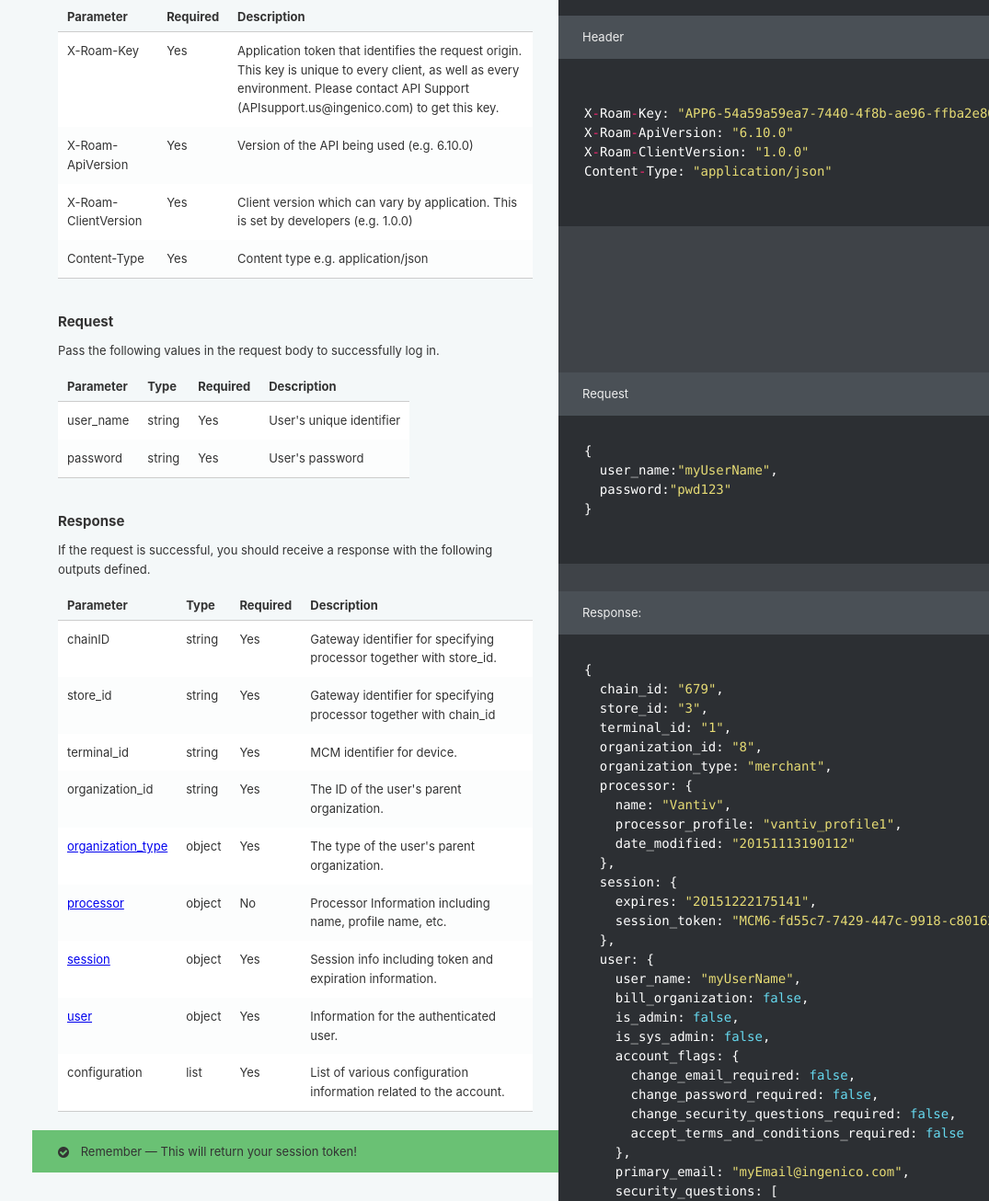
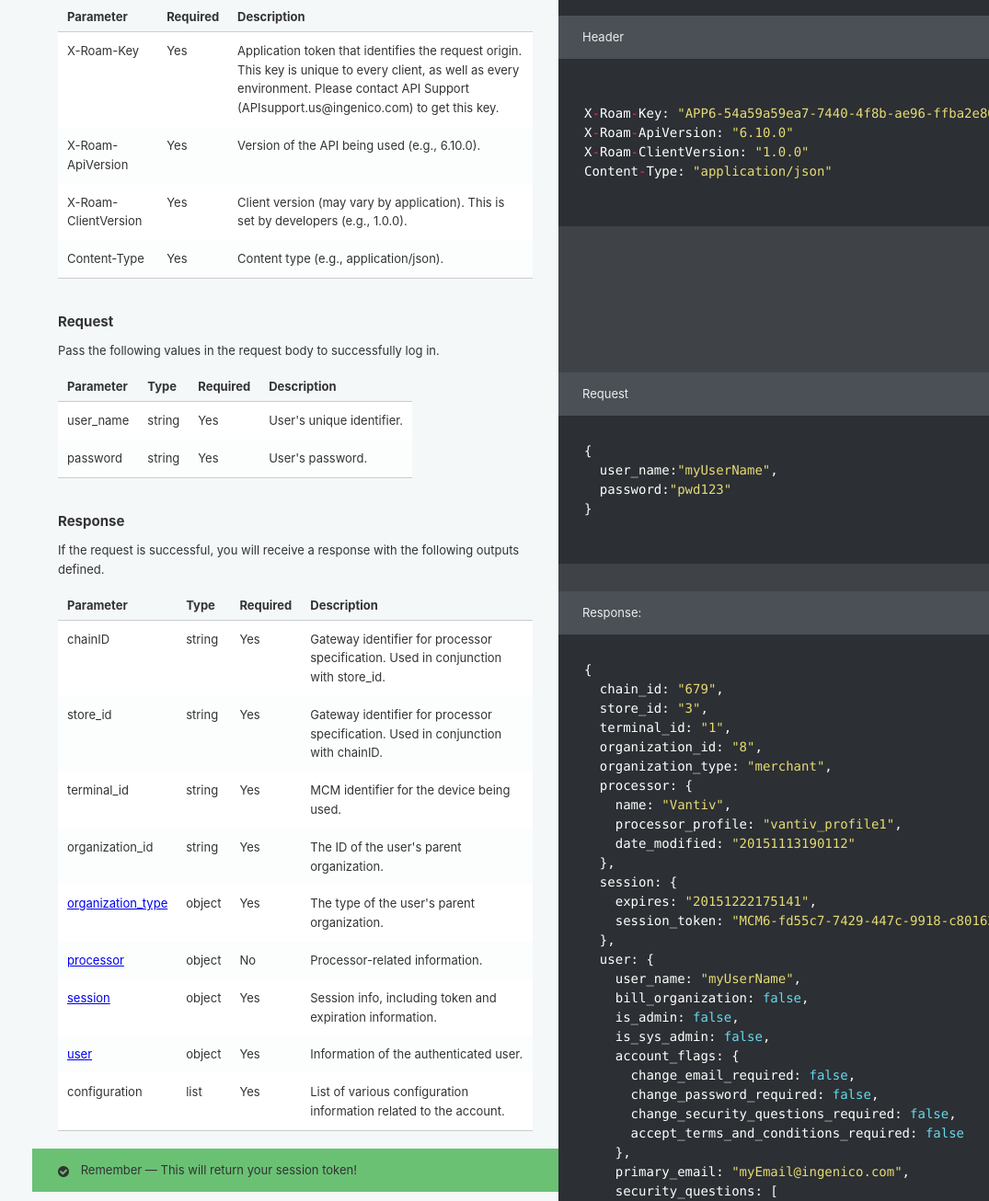
Before and after one commit to nickgag626/RESTfulAPI_Sample, a plain HTML site: page docs/index.html in a window 1280 px wide. Shown: the part 966-2272 px from the top of the page at 92% size, without its empty margins (205-1280 px from the left). Drawn offline with Linux system fonts and the light colour scheme.

Commit message:
Add files via upload

```diff
--- a/docs/index.html
+++ b/docs/index.html
@@ -253,11 +253,11 @@
 </blockquote>
 <pre class="highlight javascript tab-javascript"><code><span class="nx">https</span><span class="p">:</span><span class="c1">//domain.com</span>
 </code></pre>
-<p>The Ingenico One WSAPI platform is a set of REST APIs designed to be consumed by developers for interaction with our Mobile Commerce Manager (MCM). This provides access to all of the features offered for accepting payments, performing administrative tasks, and conducting full end-end transaction processing.</p>
+<p>The Ingenico One WSAPI platform is a set of REST APIs designed to be consumed by developers for interaction with our Mobile Commerce Manager (MCM). This provides access to all of the features offered for accepting payments, performing administrative tasks, and conducting full end-to-end transaction processing.</p>
 <h1 id='api-library'>API Library</h1>
 <p>Please reference this section for the detailed view of the APIs provided within the Ingenico One WSAPI platform.</p>
 <h1 id='authentication'>Authentication</h1>
-<p>Authenticate your account by including your application token in the request field <code>X-Roam-Key</code>. If the credentials and token are valid, the API will return a response with the necessary session token information. This session token can be used for accessing other APIs available within our library. </p>
+<p>Authenticate your account by including your application token in the request field <code>X-Roam-Key</code>. If the token and credentials are valid, the API will return a response with the necessary session token information. This session token can be used for accessing other APIs available within our library. </p>
 
 <blockquote>
 <p>You will receive a session token by logging in</p>
@@ -300,17 +300,17 @@
 <tr>
 <td>X-Roam-ApiVersion</td>
 <td>Yes</td>
-<td>Version of the API being used (e.g. 6.10.0)</td>
+<td>Version of the API being used (e.g., 6.10.0).</td>
 </tr>
 <tr>
 <td>X-Roam-ClientVersion</td>
 <td>Yes</td>
-<td>Client version which can vary by application. This is set by developers (e.g. 1.0.0)</td>
+<td>Client version (may vary by application). This is set by developers (e.g., 1.0.0).</td>
 </tr>
 <tr>
 <td>Content-Type</td>
 <td>Yes</td>
-<td>Content type e.g. application/json</td>
+<td>Content type (e.g., application/json).</td>
 </tr>
 </tbody></table>
 <h3 id='request'>Request</h3>
@@ -337,17 +337,17 @@
 <td>user_name</td>
 <td>string</td>
 <td>Yes</td>
-<td>User&#39;s unique identifier</td>
+<td>User&#39;s unique identifier.</td>
 </tr>
 <tr>
 <td>password</td>
 <td>string</td>
 <td>Yes</td>
-<td>User&#39;s password</td>
+<td>User&#39;s password.</td>
 </tr>
 </tbody></table>
 <h3 id='response'>Response</h3>
-<p>If the request is successful, you should receive a response with the following outputs defined. </p>
+<p>If the request is successful, you will receive a response with the following outputs defined. </p>
 
 <blockquote>
 <p>Response:</p>
@@ -441,19 +441,19 @@
 <td>chainID</td>
 <td>string</td>
 <td>Yes</td>
-<td>Gateway identifier for specifying processor together with store_id.</td>
+<td>Gateway identifier for processor specification. Used in conjunction with store_id.</td>
 </tr>
 <tr>
 <td>store_id</td>
 <td>string</td>
 <td>Yes</td>
-<td>Gateway identifier for specifying processor together with chain_id</td>
+<td>Gateway identifier for processor specification. Used in conjunction with chainID.</td>
 </tr>
 <tr>
 <td>terminal_id</td>
 <td>string</td>
 <td>Yes</td>
-<td>MCM identifier for device.</td>
+<td>MCM identifier for the device being used.</td>
 </tr>
 <tr>
 <td>organization_id</td>
@@ -471,19 +471,19 @@
 <td><a href="#strong-processor-strong">processor</a></td>
 <td>object</td>
 <td>No</td>
-<td>Processor Information including name, profile name, etc.</td>
+<td>Processor-related information.</td>
 </tr>
 <tr>
 <td><a href="#strong-session-strong">session</a></td>
 <td>object</td>
 <td>Yes</td>
-<td>Session info including token and expiration information.</td>
+<td>Session info, including token and expiration information.</td>
 </tr>
 <tr>
 <td><a href="#strong-user-strong">user</a></td>
 <td>object</td>
 <td>Yes</td>
-<td>Information for the authenticated user.</td>
+<td>Information of the authenticated user.</td>
 </tr>
 <tr>
 <td>configuration</td>
@@ -526,22 +526,22 @@ Remember — This will return your session token!
 <tr>
 <td>X-Roam-Token</td>
 <td>Yes</td>
-<td>Session token from the log in response. We use this to identify the API caller and its permissions.</td>
+<td>Session token from the login response. We use this to identify the API caller and its permissions.</td>
 </tr>
 <tr>
 <td>X-Roam-ApiVersion</td>
 <td>Yes</td>
-<td>Version of the API being used (e.g. 6.10.0)</td>
+<td>Version of the API being used (e.g., 6.10.0).</td>
 </tr>
 <tr>
 <td>X-Roam-ClientVersion</td>
 <td>Yes</td>
-<td>Client version which can vary by application. This is set by developers (e.g. 1.0.0)</td>
+<td>Client version (may vary by application). This is set by developers (e.g., 1.0.0).</td>
 </tr>
 <tr>
 <td>Content-Type</td>
 <td>Yes</td>
-<td>Content type e.g. application/json</td>
+<td>Content type (e.g., application/json).</td>
 </tr>
 </tbody></table>
 <h3 id='request-2'>Request</h3>
@@ -605,19 +605,19 @@ Remember — This will return your session token!
 <td>chainID</td>
 <td>string</td>
 <td>Yes</td>
-<td>Gateway identifier for specifying processor together with store_id.</td>
+<td>Gateway identifier for processor specification. Used in conjunction with store_id.</td>
 </tr>
 <tr>
 <td>store_id</td>
 <td>string</td>
 <td>Yes</td>
-<td>Gateway identifier for specifying processor together with chain_id</td>
+<td>Gateway identifier for processor specification. Used in conjunction with chainID.</td>
 </tr>
 <tr>
 <td>terminal_id</td>
 <td>string</td>
 <td>Yes</td>
-<td>MCM identifier for device.</td>
+<td>MCM identifier for the device being used.</td>
 </tr>
 <tr>
 <td><a href="#strong-organization_type-strong">organization_type</a></td>
@@ -629,13 +629,13 @@ Remember — This will return your session token!
 <td><a href="#strong-session-strong">session</a></td>
 <td>object</td>
 <td>Yes</td>
-<td>Session info including token and expiration information.</td>
+<td>Session info, including token and expiration information.</td>
 </tr>
 <tr>
 <td><a href="#strong-user-strong">user</a></td>
 <td>object</td>
 <td>Yes</td>
-<td>Information for the authenticated user.</td>
+<td>Information of the authenticated user.</td>
 </tr>
 </tbody></table>
 <h2 id='log-out'>Log out</h2>
@@ -667,22 +667,22 @@ Remember — This will return your session token!
 <tr>
 <td>X-Roam-Token</td>
 <td>Yes</td>
-<td>Session token from the log in response. We use this to identify the API caller and its permissions.</td>
+<td>Session token from the login response. We use this to identify the API caller and its permissions.</td>
 </tr>
 <tr>
 <td>X-Roam-ApiVersion</td>
 <td>Yes</td>
-<td>Version of the API being used (e.g. 6.10.0)</td>
+<td>Version of the API being used (e.g., 6.10.0).</td>
 </tr>
 <tr>
 <td>X-Roam-ClientVersion</td>
 <td>Yes</td>
-<td>Client version which can vary by application. This is set by developers (e.g. 1.0.0)</td>
+<td>Client version which may vary by application. This is set by developers (e.g., 1.0.0).</td>
 </tr>
 <tr>
 <td>Content-Type</td>
 <td>Yes</td>
-<td>Content type e.g. application/json</td>
+<td>Content type (e.g., application/json).</td>
 </tr>
 </tbody></table>
 <h3 id='request-3'>Request</h3>
@@ -716,7 +716,7 @@ Remember — This will return your session token!
 <pre class="highlight javascript tab-javascript"><code><span class="nx">HTTP</span> <span class="nx">Status</span> <span class="nx">Code</span> <span class="mi">200</span> <span class="nx">OK</span>
 
 </code></pre>
-<aside class="success">HTTP Status code: 200 OK denotes success</aside>
+<aside class="success">HTTP Status code: 200 OK denotes success.</aside>
 
       </div>
       <div class="dark-box">
```
